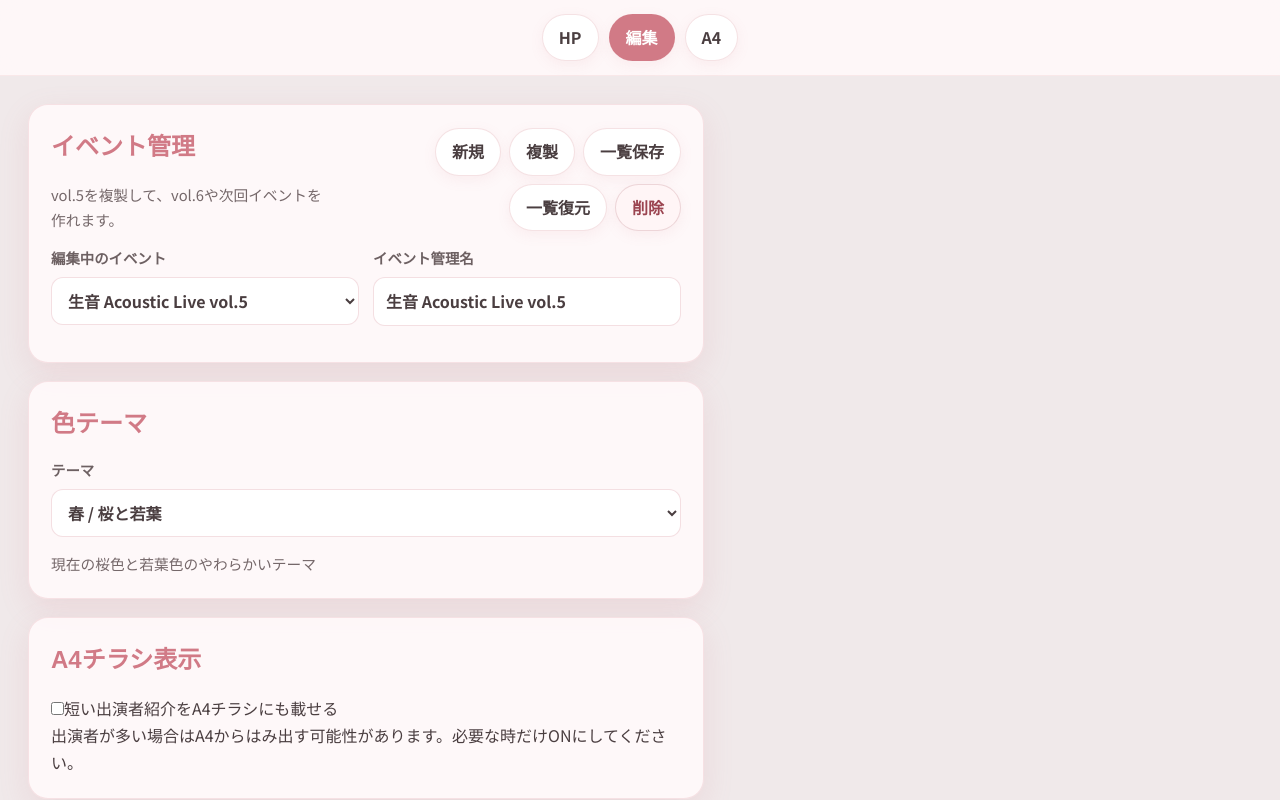
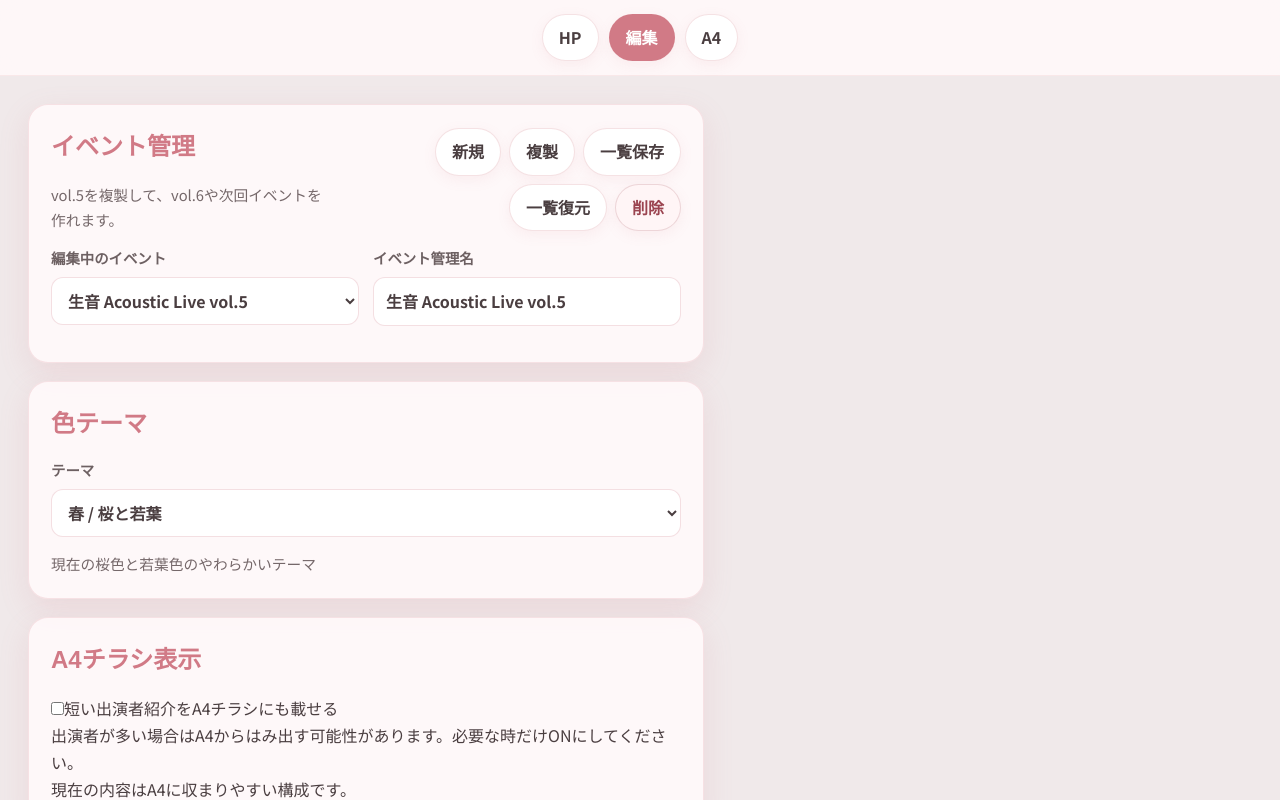
Before and after one commit to sunpotflower4460-cpu/TIRASI-HP, a React (Vite) app: page / in a window 1280 px wide. Both pictures are taken after a click on the button "編集". Shown: the top 800 px of the page. Built offline with nearby package versions, Linux system fonts and the light colour scheme; a web font is replaced by a local one.

Commit message:
Show A4 fit warnings in flyer options

```diff
--- a/src/components/Editor/FlyerOptionsEditor.tsx
+++ b/src/components/Editor/FlyerOptionsEditor.tsx
@@ -1,5 +1,6 @@
 import type { Dispatch, SetStateAction } from "react";
 import type { EventData } from "../../types/event";
+import { getA4FitWarnings } from "../../utils/a4Fit";
 
 type FlyerOptionsEditorProps = {
   eventData: EventData;
@@ -7,6 +8,8 @@ type FlyerOptionsEditorProps = {
 };
 
 export function FlyerOptionsEditor({ eventData, setEventData }: FlyerOptionsEditorProps) {
+  const a4FitWarnings = getA4FitWarnings(eventData);
+
   const setShowPerformerProfiles = (showPerformerProfiles: boolean) => {
     setEventData((current) => ({
       ...current,
@@ -29,6 +32,18 @@ export function FlyerOptionsEditor({ eventData, setEventData }: FlyerOptionsEdit
         <span>短い出演者紹介をA4チラシにも載せる</span>
       </label>
       <p className="flyer-option-note">出演者が多い場合はA4からはみ出す可能性があります。必要な時だけONにしてください。</p>
+      {a4FitWarnings.length > 0 ? (
+        <div className="a4-fit-warning-box">
+          <strong>A4収まり注意</strong>
+          <ul>
+            {a4FitWarnings.map((warning) => (
+              <li key={warning.id}>{warning.message}</li>
+            ))}
+          </ul>
+        </div>
+      ) : (
+        <p className="a4-fit-ok">現在の内容はA4に収まりやすい構成です。</p>
+      )}
     </section>
   );
 }
```
